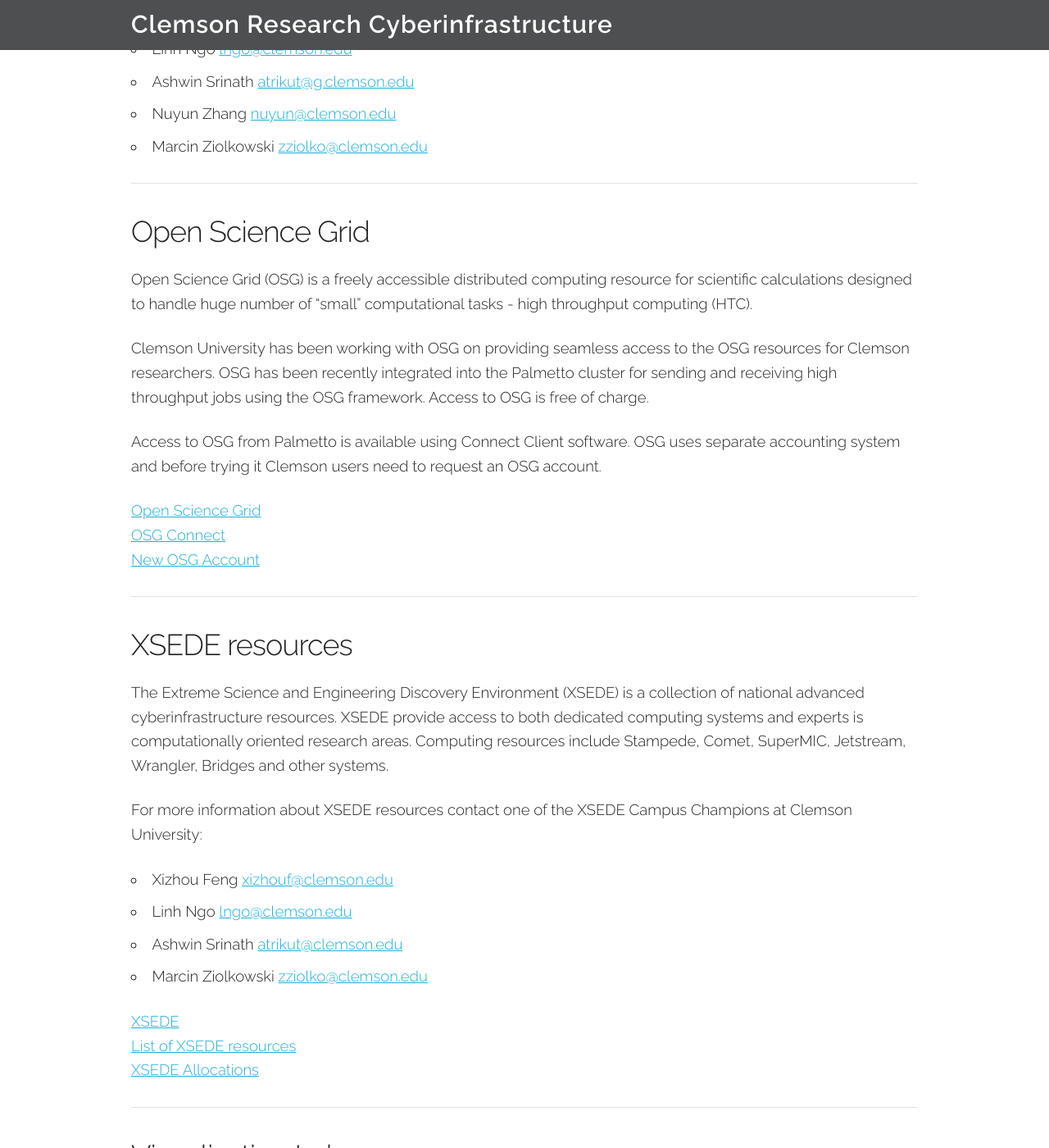
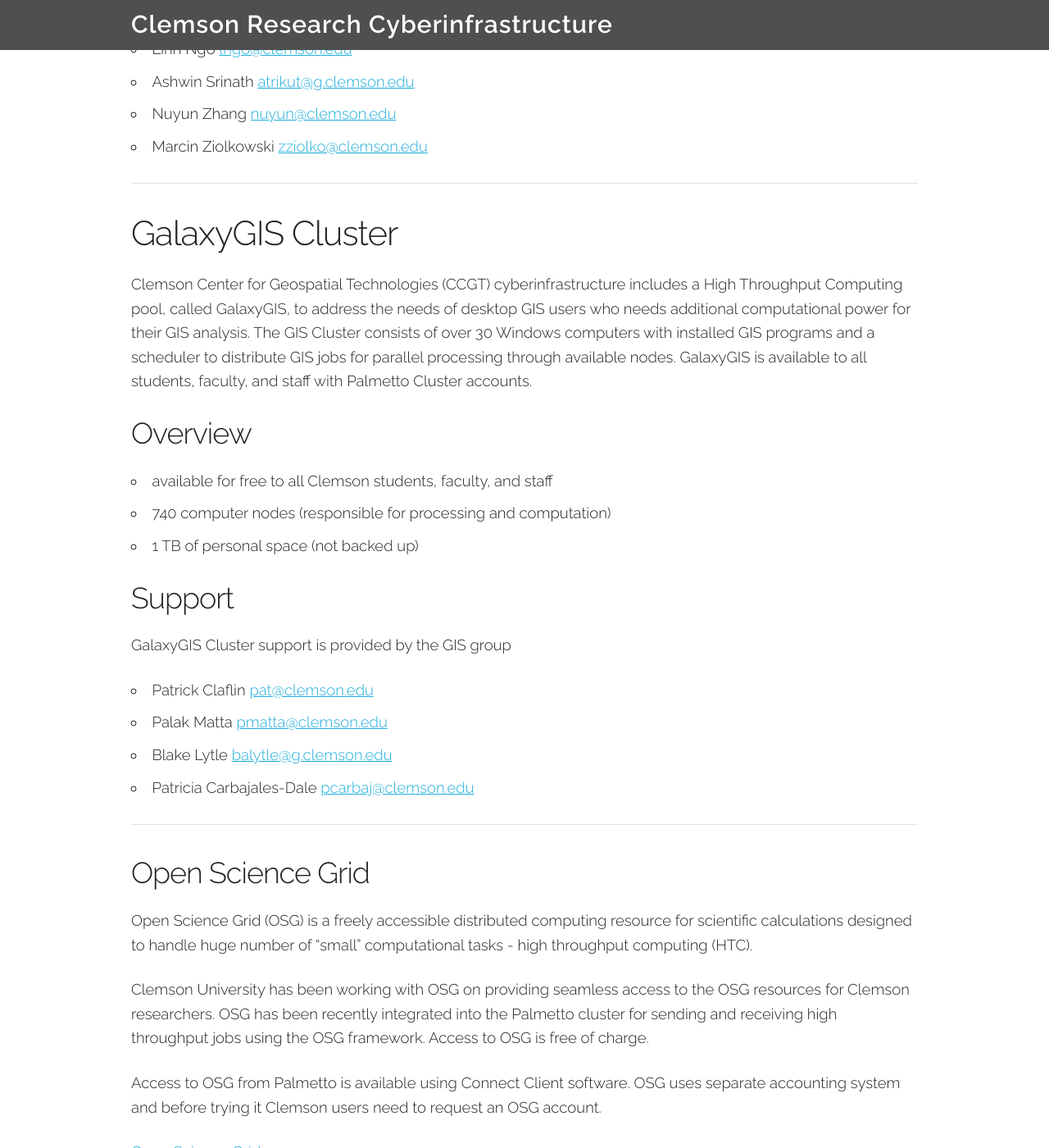
Before and after one commit to clemsonciti/citi-webpage, a Jekyll site: the page built from cyberinfrastructure.md, in a window 1280 px wide and 1400 px high, scrolled down 5274 px. Shown: the whole window at 82% size. Built offline with Jekyll 4.4.1, drawn with Linux system fonts in a browser that asks for light colours.

Commit message:
Added info about GalaxyGIS

```diff
--- a/cyberinfrastructure.md
+++ b/cyberinfrastructure.md
@@ -9,6 +9,7 @@ permalink: /infrastructure/
   <a class="button" href="#security">PHI data processing</a>
   <a class="button" href="#storage">Long Term Storage</a>
   <a class="button" href="#cypress">Cypress Cluster</a>
+  <a class="button" href="#galaxygis">GalaxyGIS</a>
   <a class="button" href="#viz">Visualization Lab</a>
   <a class="button" href="#network">Network</a>
   <a class="button" href="#osg">Open Science Grid</a>
@@ -184,6 +185,35 @@ and Data Science group:
 
 <hr>
 
+<span id="galaxygis"></span>
+
+## GalaxyGIS Cluster
+
+Clemson Center for Geospatial Technologies (CCGT) cyberinfrastructure includes a
+High Throughput Computing pool, called GalaxyGIS, to address the needs of desktop
+GIS users who needs additional computational power for their GIS analysis. The GIS Cluster
+consists of over 30 Windows computers with installed GIS programs and a scheduler
+to distribute GIS jobs for parallel processing through available nodes. GalaxyGIS
+is available to all students, faculty, and staff with Palmetto Cluster accounts.
+
+### Overview
+
+- available for free to all Clemson students, faculty, and staff
+- 740 computer nodes (responsible for processing and computation)
+- 1 TB of personal space (not backed up)
+
+### Support
+
+GalaxyGIS Cluster support is provided by the GIS group
+
+- Patrick Claflin <pat@clemson.edu>
+- Palak Matta <pmatta@clemson.edu>
+- Blake Lytle <balytle@g.clemson.edu>
+- Patricia Carbajales-Dale <pcarbaj@clemson.edu>
+
+<hr>
+
+
 <span id="osg"></span>
 
 ### Open Science Grid
```
